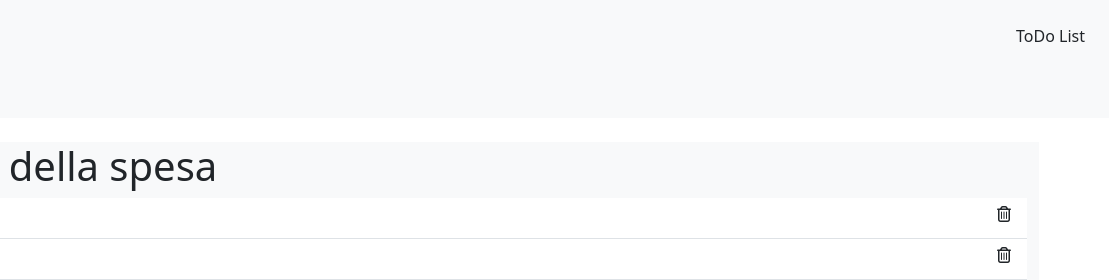
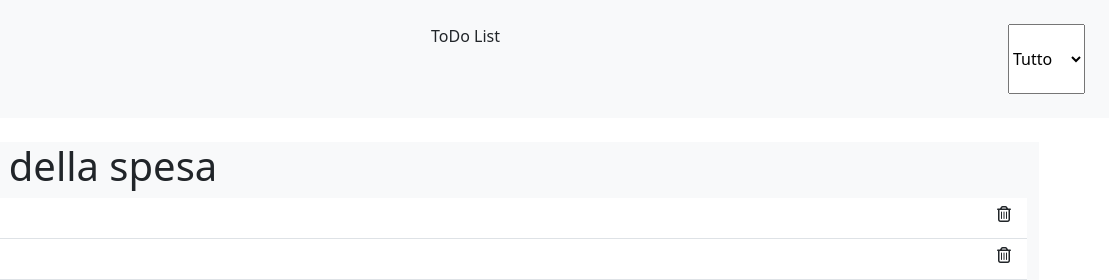
Before and after one commit to lorenzo-de-giorgi/vue-todolist, a plain HTML site: page index.html in a window 1280 px wide. Shown: the top 280 px of the page, 171-1280 px from the left. Drawn offline with nearby package versions, Linux system fonts and the light colour scheme.

Commit message:
fixed filter

```diff
--- a/index.html
+++ b/index.html
@@ -21,6 +21,11 @@
             <!-- logo -->
             <img src="img/todo-logo.png" alt="logo">
             <span>ToDo List</span>
+            <select name="done" id="done" v-model="done">
+                <option value="">Tutto</option>
+                <option value="true">Fatto</option>
+                <option value="false">Da fare</option>
+            </select>
         </header>
 
         <main class="container my-4 bg-light">
```
